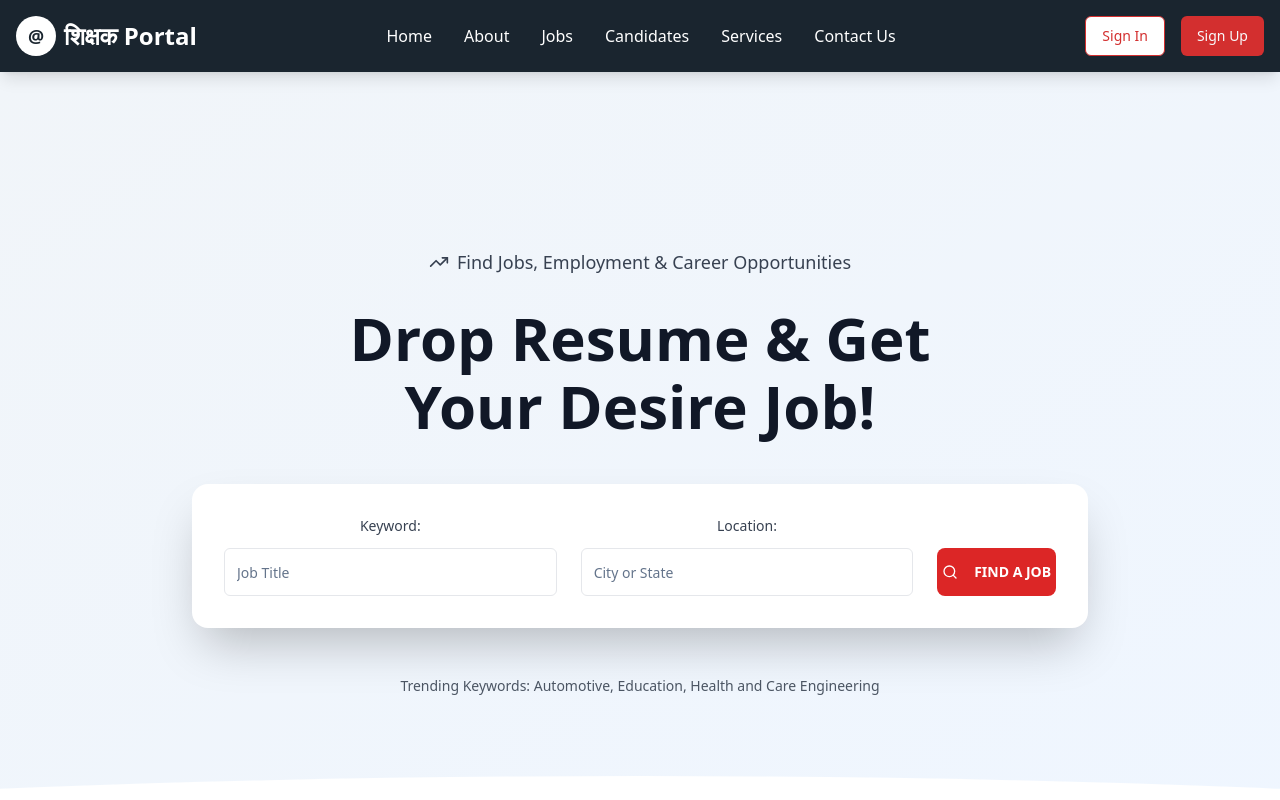
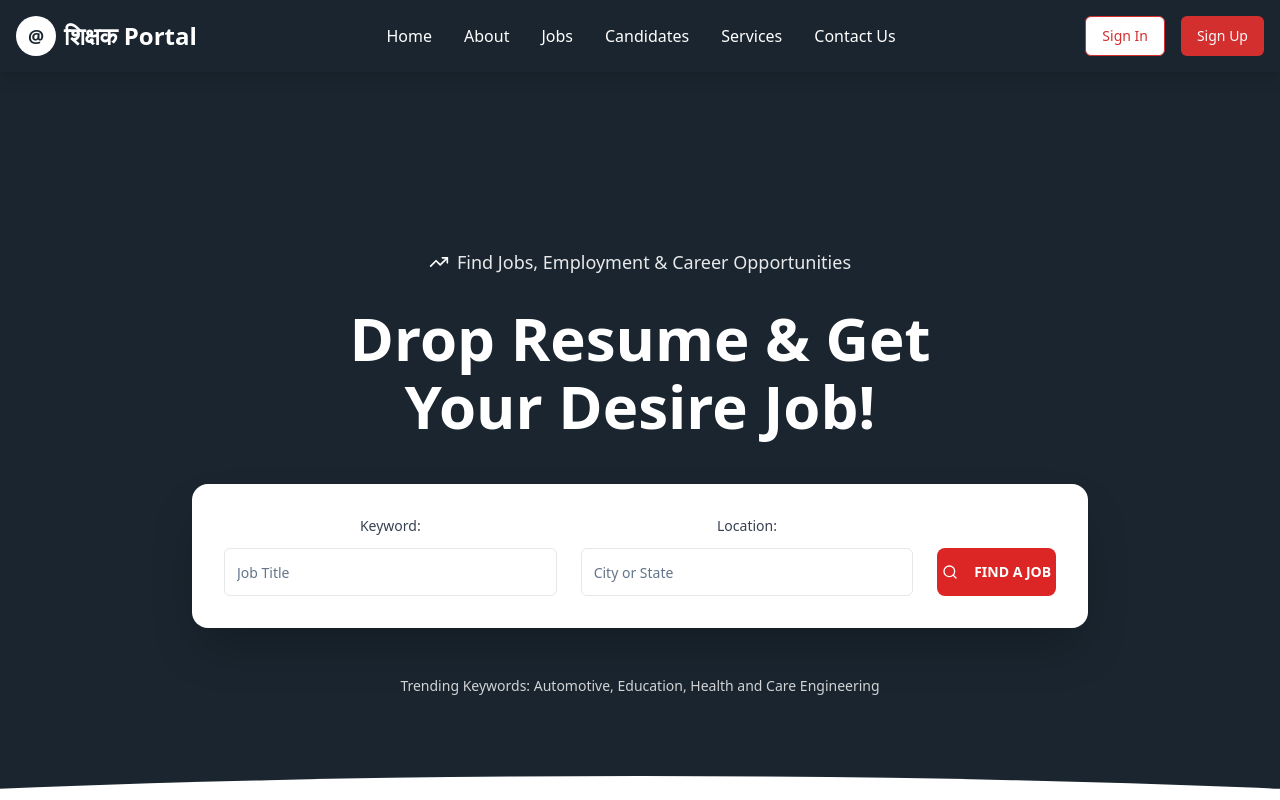
Before and after one commit to suneelnamburi/shiksha-shikshak-sangathan, a React (Vite) app: page / in a window 1280 px wide. Shown: the top 800 px of the page. Built offline with nearby package versions, Linux system fonts and the light colour scheme.

Commit message:
Refactor Hero section design
Implement a full-width Hero section with a dark navy blue background transitioning to a white background with a semi-circular cutout at the bottom.

```diff
--- a/src/components/HeroSection.tsx
+++ b/src/components/HeroSection.tsx
@@ -23,7 +23,7 @@ const HeroSection: React.FC<HeroSectionProps> = ({
   ];
 
   return (
-    <section id="home" className="relative min-h-screen bg-gradient-to-br from-slate-100 to-blue-50 overflow-hidden">
+    <section id="home" className="relative min-h-screen bg-[#1A252F] overflow-hidden">
       {/* Main Content Container */}
       <div className="container mx-auto px-4 relative flex items-center min-h-screen">
         <div className="max-w-4xl mx-auto text-center w-full">
@@ -33,12 +33,12 @@ const HeroSection: React.FC<HeroSectionProps> = ({
 
             {/* Header Content */}
             <div className="space-y-8">
-              <p className="text-gray-700 text-lg flex items-center justify-center font-medium">
-                <TrendingUp className="mr-2 text-gray-700" size={20} />
+              <p className="text-white/90 text-lg flex items-center justify-center font-medium">
+                <TrendingUp className="mr-2 text-white" size={20} />
                 Find Jobs, Employment & Career Opportunities
               </p>
 
-              <h1 className="text-4xl lg:text-6xl font-bold leading-tight text-gray-900">
+              <h1 className="text-4xl lg:text-6xl font-bold leading-tight text-white">
                 Drop Resume & Get
                 <span className="block mt-2">Your Desire Job!</span>
               </h1>
@@ -88,7 +88,7 @@ const HeroSection: React.FC<HeroSectionProps> = ({
 
             {/* Trending Keywords */}
             <div className="space-y-4">
-              <p className="text-gray-600 text-sm">
+              <p className="text-white/80 text-sm">
                 Trending Keywords: Automotive, Education, Health and Care Engineering
               </p>
             </div>
@@ -96,7 +96,7 @@ const HeroSection: React.FC<HeroSectionProps> = ({
         </div>
       </div>
 
-      {/* Bottom Wave Shape */}
+      {/* Semi-circular White Cutout at Bottom */}
       <div className="absolute bottom-0 left-0 right-0 h-24 bg-white z-30"
            style={{
              clipPath: 'ellipse(100% 100% at 50% 100%)'
```
